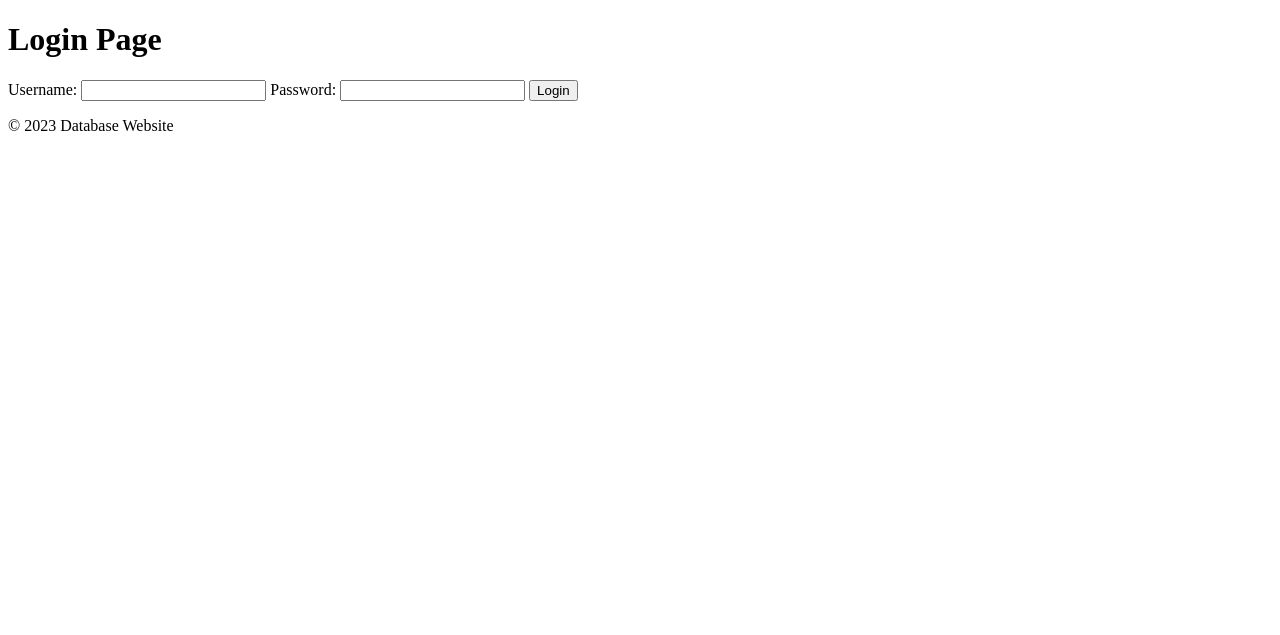
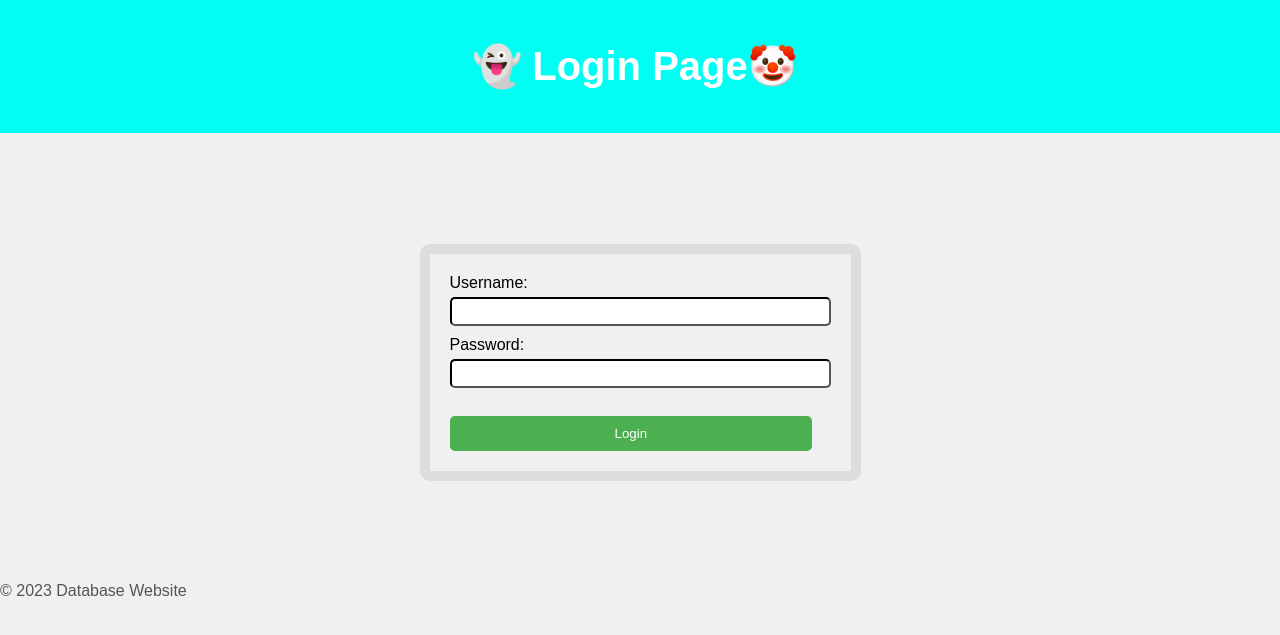
Before and after one commit to binhow612/database_website, a Flask app: page /login in a window 1280 px wide. Shown: the top 635 px of the page. Run offline with Flask 3, Linux system fonts and the light colour scheme.

Commit message:
Update login.html color

```diff
--- a/website/templates/login.html
+++ b/website/templates/login.html
@@ -4,12 +4,15 @@
     <meta charset="UTF-8">
     <meta name="viewport" content="width=device-width, initial-scale=1.0">
     <title>Login Page</title>
+    <!-- Linking CSS file using url_for -->
+    <link rel="stylesheet" type="text/css" href="{{ url_for('static', filename='styles.css') }}">
 </head>
 <body>
     <header>
         <h1>Login Page</h1>
     </header>
     <main>
+        <div class="center">
             <form id="loginForm" action="#" method="post">
                 <label for="username">Username:</label>
                 <input type="text" id="username" name="username" required>
@@ -17,8 +20,11 @@
                 <label for="password">Password:</label>
                 <input type="password" id="password" name="password" required>
 
+                <br>
+                <br>
                 <button type="submit">Login</button>
             </form>
+        </div>
         <text></text> {{message}} </text>
         <footer>
             <p>&copy; 2023 Database Website</p>
```
Lines whose indentation alone changed are shown as unchanged.
